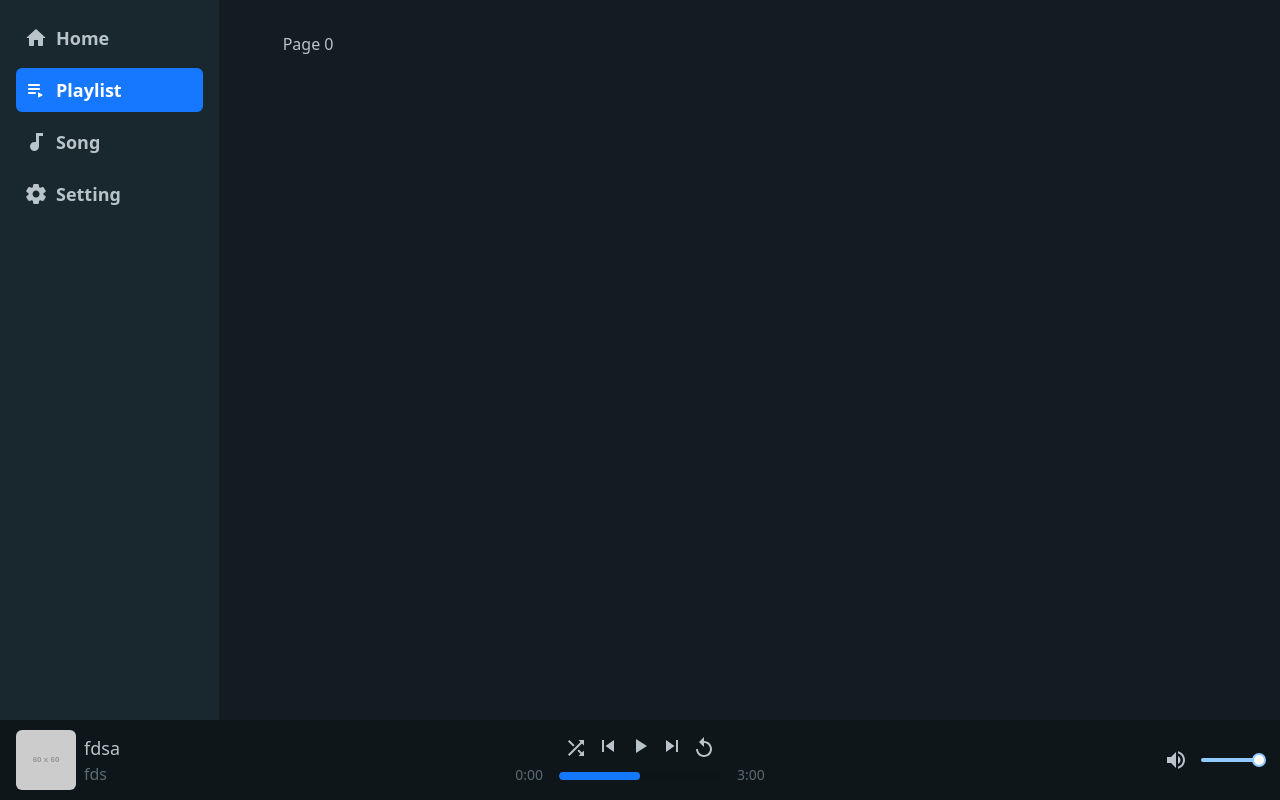
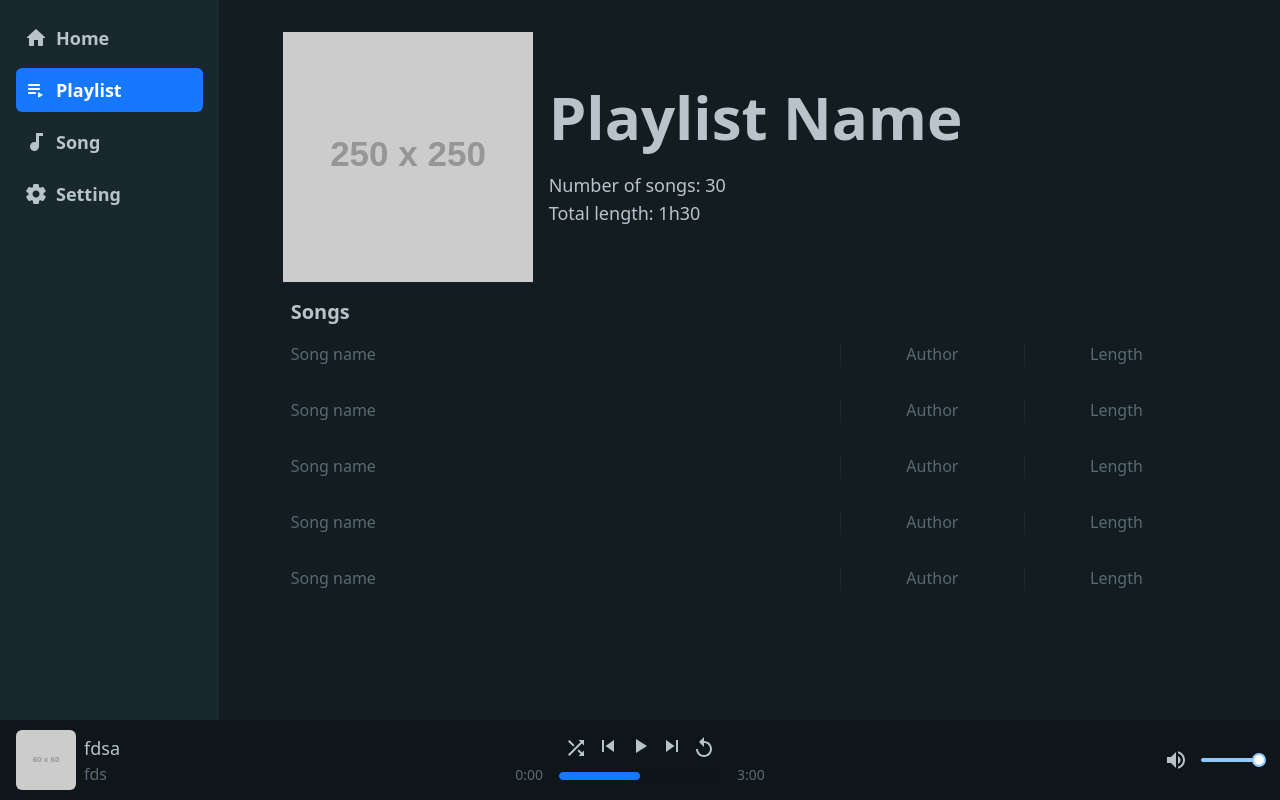
Before and after one commit to trgcghai/My-music, a Next.js app: page /playlist/0 in a window 1280 px wide. Built offline with nearby package versions, Linux system fonts and the light colour scheme; what @ant-design/nextjs-registry would draw is missing.

Commit message:
refactor: refactor TableSong

```diff
--- a/app/_components/TableSongs.tsx
+++ b/app/_components/TableSongs.tsx
@@ -1,22 +1,41 @@
 import Link from "next/link";
 import SongRow from "./SongRow";
+import { Song } from "../define";
 
-const TableSongs = () => {
+const TableSongs = ({
+  title = "",
+  canSeeAll = true,
+  songs = [],
+  numberDisplayed = 5,
+}: {
+  title: string;
+  canSeeAll?: boolean;
+  songs: Song[];
+  numberDisplayed?: number;
+}) => {
   return (
     <>
-      <div className="flex items-end justify-between px-2">
-        <p className="text-xl font-bold">Your songs</p>
-        <Link href={"/song"} className="text-lg hover:text-main">
-          See all
-        </Link>
+      <div
+        className={`flex items-end ${canSeeAll ? "justify-between" : "justify-start"} px-2`}
+      >
+        <p className="text-xl font-bold">{title}</p>
+        {canSeeAll && (
+          <Link href={"/song"} className="text-lg hover:text-main">
+            See all
+          </Link>
+        )}
       </div>
       <div className="mt-2 space-y-4">
-        <SongRow />
-        <SongRow />
-        <SongRow />
-        <SongRow />
-        <SongRow />
-        <SongRow />
+        {songs &&
+          songs.map((song, index) => {
+            return <SongRow key={index} />;
+          })}
+
+        {[1, 1, 1, 1, 1, 1, 1, 1, 1, 1, 1, 1, 1, 1, 1, 1, 1, 1, 1, 1]
+          .slice(0, numberDisplayed)
+          .map((_, index) => (
+            <SongRow key={index} />
+          ))}
       </div>
     </>
   );
--- a/app/page.tsx
+++ b/app/page.tsx
@@ -17,7 +17,7 @@ export default function Home() {
       </div>
 
       <div className="mt-8">
-        <TableSongs />
+        <TableSongs title="Your songs" songs={[]} />
       </div>
     </div>
   );
--- a/app/playlist/[id]/page.tsx
+++ b/app/playlist/[id]/page.tsx
@@ -1,9 +1,33 @@
 "use client";
+import TableSongs from "@/app/_components/TableSongs";
+import Image from "next/image";
 import { useParams } from "next/navigation";
 
 const Page = () => {
   const { id } = useParams();
+  console.log(id);
 
-  return <div>Page {id}</div>;
+  return (
+    <div>
+      <div className="flex items-center gap-4">
+        <Image
+          src={"https://placehold.co/250"}
+          height={250}
+          width={250}
+          alt=""
+        />
+        <div className="space-y-6">
+          <p className="text-6xl font-bold text-textColor">Playlist Name</p>
+          <div>
+            <p className="text-lg">Number of songs: 30</p>
+            <p className="text-lg">Total length: 1h30</p>
+          </div>
+        </div>
+      </div>
+      <div className="mt-4">
+        <TableSongs songs={[]} title="Songs" canSeeAll={false} />
+      </div>
+    </div>
+  );
 };
 export default Page;
--- a/app/song/page.tsx
+++ b/app/song/page.tsx
@@ -1,10 +1,10 @@
 "use client";
 import { AddCircleOutline } from "@mui/icons-material";
 import { Button } from "antd";
-import SongRow from "../_components/SongRow";
 import { useState } from "react";
 import DragFileInput from "../_components/DragFileInput";
 import CustomModal from "../_components/CustomModal";
+import TableSongs from "../_components/TableSongs";
 
 const Song = () => {
   const [open, setOpen] = useState(false);
@@ -27,9 +27,12 @@ const Song = () => {
         </Button>
       </div>
       <div className="no-scrollbar mt-2 h-[85%] space-y-4 overflow-scroll">
-        {[1, 1, 1, 1, 1, 1, 1, 1, 1, 1, 1, 1, 1, 1, 1, 1].map((_, index) => {
-          return <SongRow key={index} />;
-        })}
+        <TableSongs
+          title=""
+          canSeeAll={false}
+          songs={[]}
+          numberDisplayed={100}
+        />
       </div>
 
       <CustomModal open={open} setOpen={setOpen} title="Upload your songs">
```
